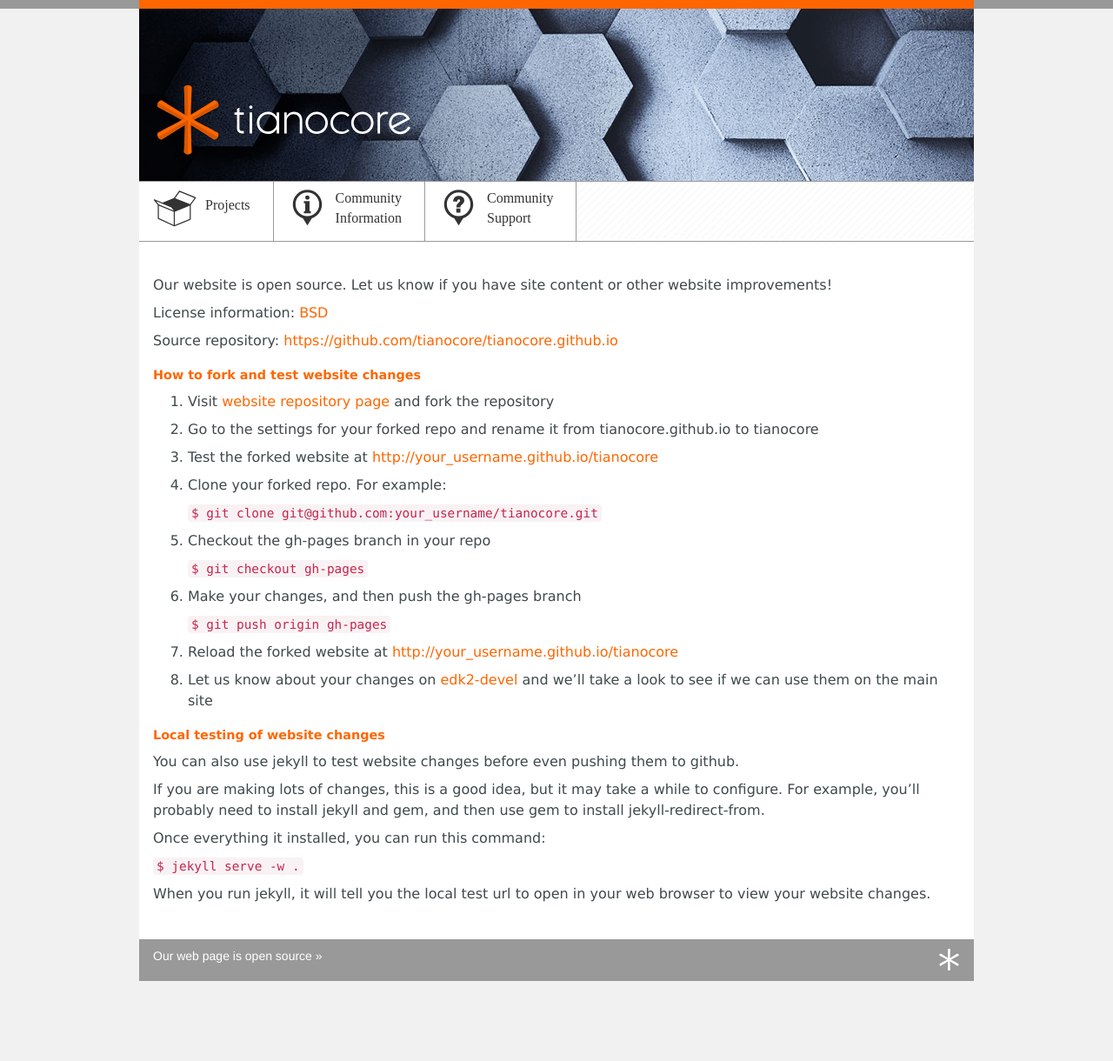
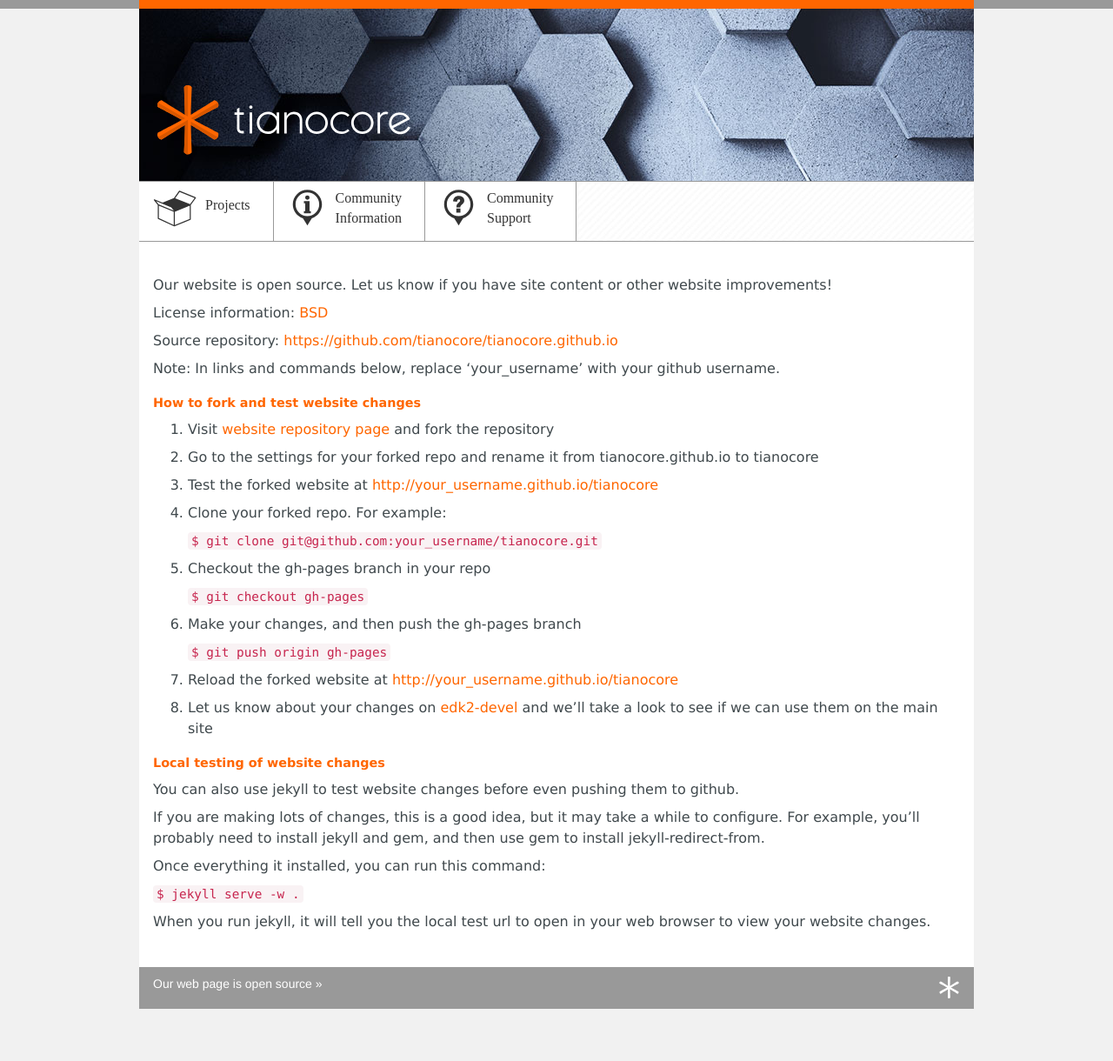
Before and after one commit to tianocore/tianocore.github.io, a Jekyll site: the page built from site/index.md, in a window 1280 px wide. Shown: the whole page at 87% size. Built offline with Jekyll 4.4.1, drawn with Linux system fonts in a browser that asks for light colours; nearby versions of some CDN libraries; before the commit the page ends 1188 px from its top, so only the background shows below that.

Commit message:
site: Add note that 'your_username' is the github username
Signed-off-by: Jordan Justen <jljusten@gmail.com>

```diff
--- a/site/index.md
+++ b/site/index.md
@@ -10,6 +10,9 @@ other website improvements!
 License information: [BSD](http://www.opensource.org/licenses/bsd-license.php)
 
 Source repository: <https://github.com/tianocore/tianocore.github.io>
+
+Note: In links and commands below, replace 'your_username' with your
+github username.
 
 ### How to fork and test website changes
 
```
